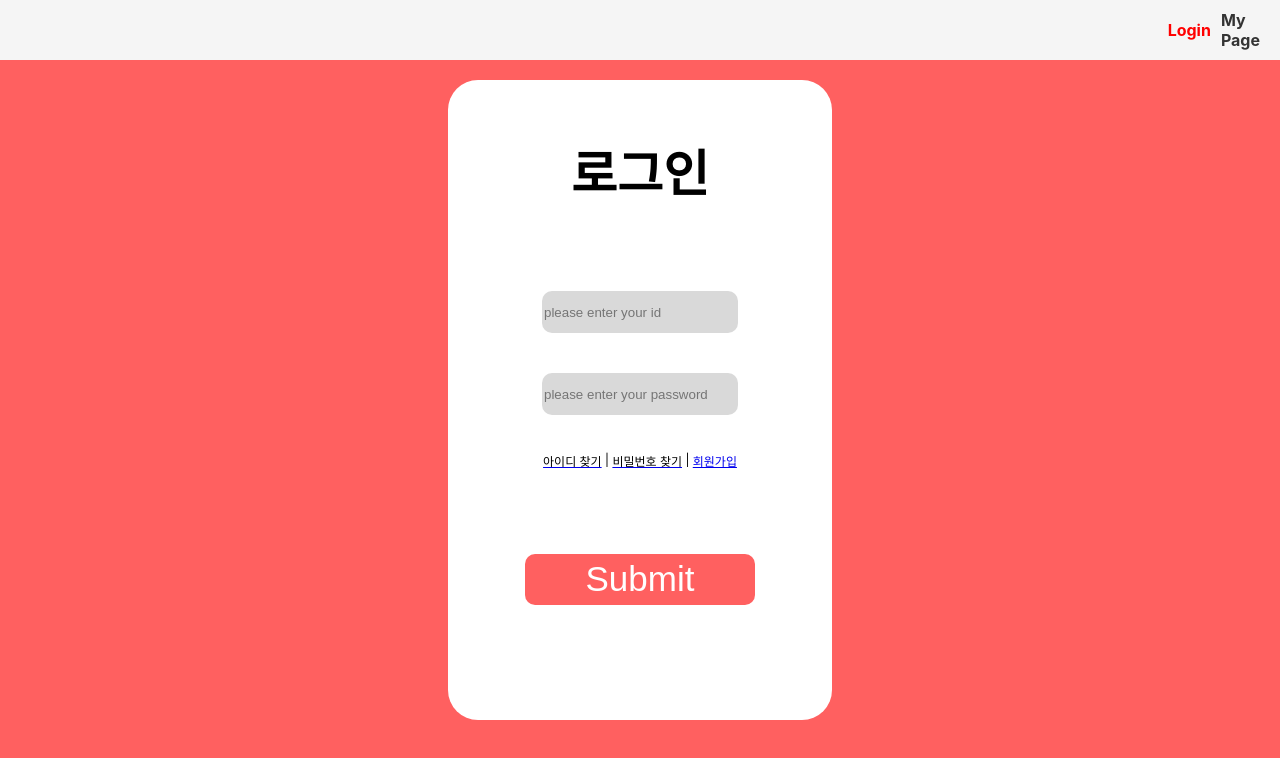
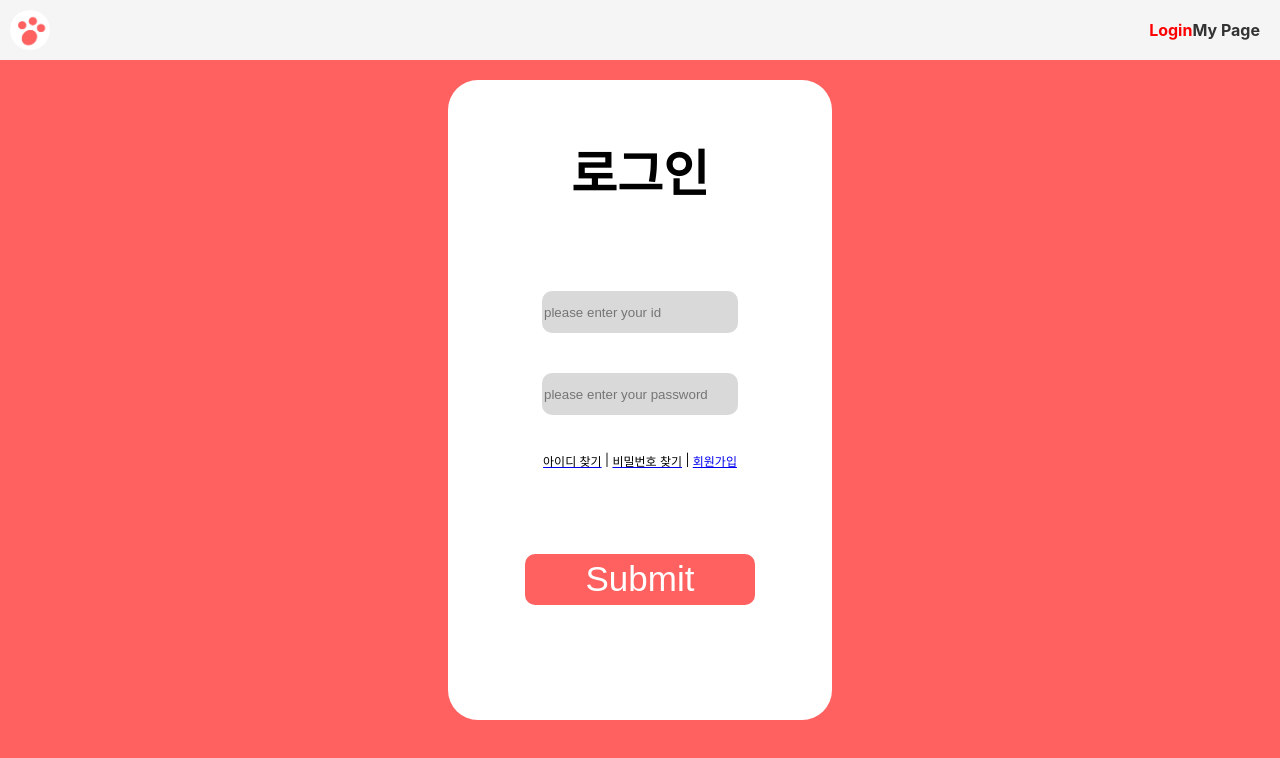
Before and after one commit to 332princess/332project, a React (Create React App) app in the folder client/: page /login in a window 1280 px wide. Shown: the top 758 px of the page. Built offline with nearby package versions, Linux system fonts and the light colour scheme.

Commit message:
design: NavBar

```diff
--- a/client/src/components/Navbar/Navbar.jsx
+++ b/client/src/components/Navbar/Navbar.jsx
@@ -16,7 +16,7 @@ const NavList = styled.ul`
   list-style: none;
   padding: 0;
   margin: 0;
-  justify-content: flex-end; /* 텍스트를 오른쪽으로 이동 */
+  justify-content: space-between; /* 텍스트를 오른쪽으로 이동 */
   align-items: center; /* 가운데 정렬 */
 `;
 
@@ -40,7 +40,7 @@ export const LogoHome = styled.div`
   width: 40px;
   height: 40px;
   border-radius: 100%;
-  margin-right: 1330px; /* 이미지 오른쪽 여백 설정 */
+  // margin-right: 1330px; /* 이미지 오른쪽 여백 설정 */
 `;
 
 const Navbar = () => {
@@ -56,8 +56,6 @@ const Navbar = () => {
           <NavLinkWrapper to="/login" activeClassName="active">
             Login
           </NavLinkWrapper>
-        </NavItem>
-        <NavItem>
           <NavLinkWrapper to="/mypage" activeClassName="active">
             My Page
           </NavLinkWrapper>
```
